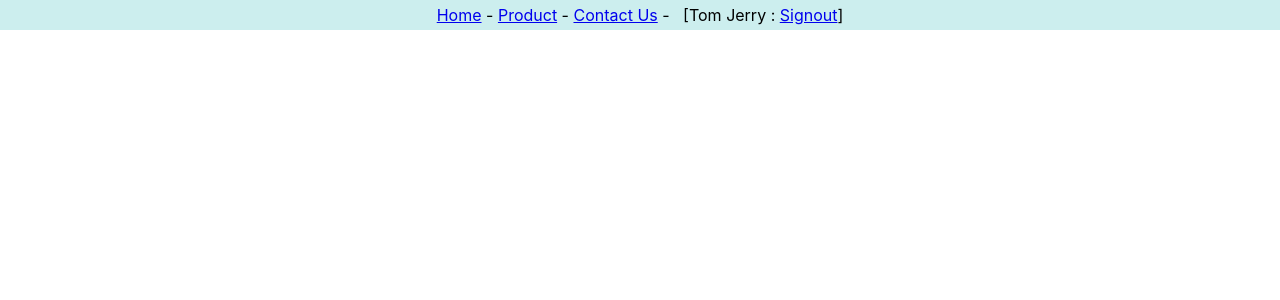
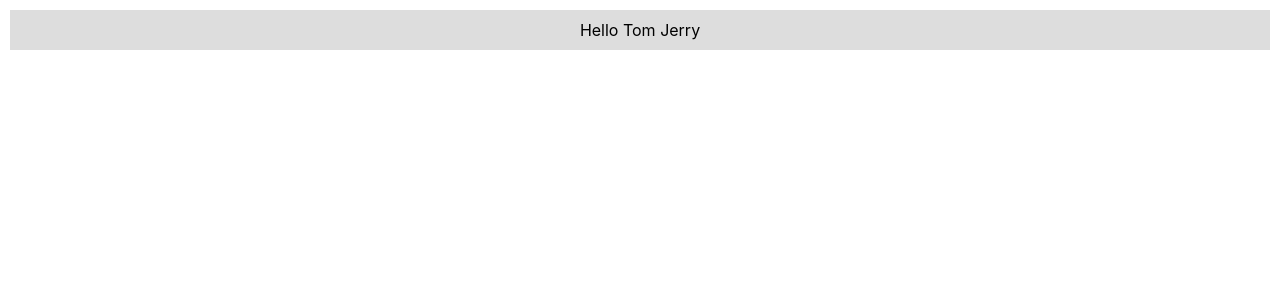
Before and after one commit to oak072544/app1, a React (Create React App) app: page / in a window 1280 px wide. Shown: the top 300 px of the page. Built offline with nearby package versions, Linux system fonts and the light colour scheme.

Commit message:
context function

```diff
--- a/src/App.js
+++ b/src/App.js
@@ -1,10 +1,10 @@
 import React from 'react'
 import { userContext } from './context'
-import Header from './context-header'
+import Content from './context-content'
 export default function App() {
     return (
         <userContext.Provider value={'Tom Jerry'}>
-        <Header/>
+        <Content/>
         </userContext.Provider>
     )
 }
--- /dev/null
+++ b/src/context-content.js
@@ -0,0 +1,18 @@
+import React from "react";
+import { userContext } from "./context";
+export default function Content() {
+    let user = React.useContext(userContext)
+
+    const contentStyle = {
+        backgroundColor: "#ddd",
+        textAlign: "center",
+        margin: 10,
+        padding: 10,
+    }
+
+    return (
+        <div style={contentStyle}>
+            Hello {user}
+        </div>
+    )
+}
```
